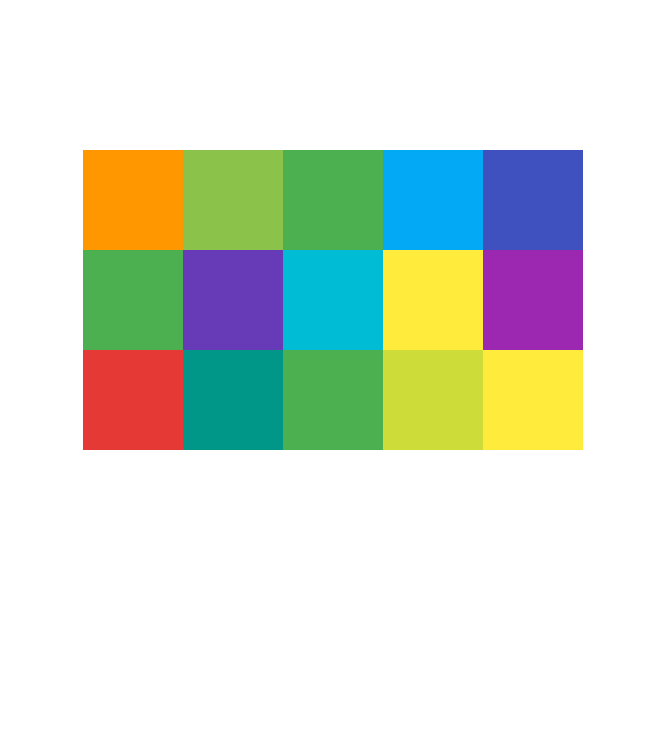
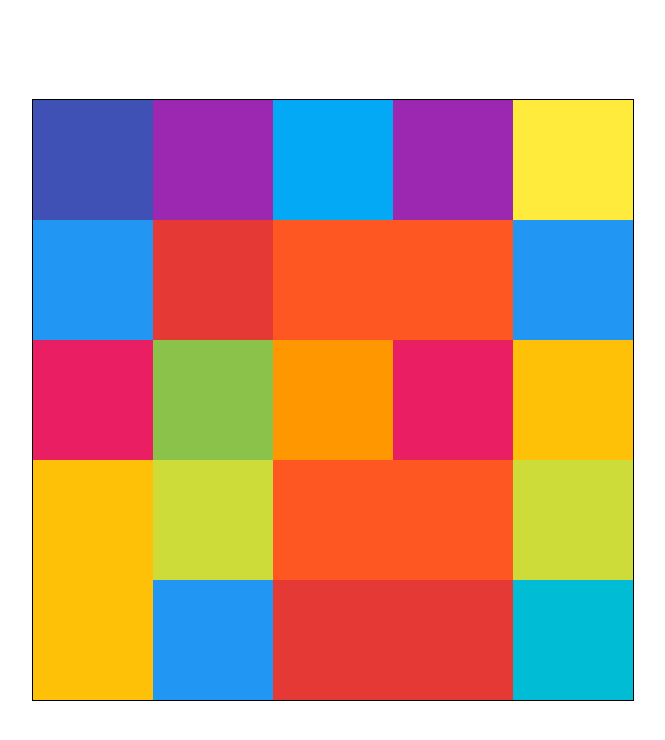
Before and after one commit to Tally2014/React-colorbox-app, a React (Vite) app: page / in a window 1280 px wide. Shown: the top 740 px of the page, without its empty margins (307-972 px from the left). Built offline with nearby package versions, Linux system fonts and the light colour scheme.

Commit message:
Colt Solution

```diff
--- a/src/App.jsx
+++ b/src/App.jsx
@@ -3,9 +3,28 @@ import ColorBoxes from './ColorBoxes'
 
 function App() {
 
+  const colors = [
+    "#E53935",
+    "#E91E63",
+    "#9C27B0",
+    "#673AB7",
+    "#3F51B5",
+    "#2196F3",
+    "#03A9F4",
+    "#00BCD4",
+    "#009688",
+    "#4CAF50",
+    "#8BC34A",
+    "#CDDC39",
+    "#FFEB3B",
+    "#FFC107",
+    "#FF9800",
+    "#FF5722",
+  ];
+
   return (
     <>
-      <ColorBoxes/>
+      <ColorBoxes colors={colors}/>
     </>
   )
 }
--- /dev/null
+++ b/src/ColorBox.css
@@ -0,0 +1,4 @@
+.ColorBox {
+  width: 20%;
+  height: 20%;
+}
--- a/src/ColorBox.jsx
+++ b/src/ColorBox.jsx
@@ -1,6 +1,27 @@
 import {useState} from 'react';
+import "./ColorBox.css";
+
+function randomChoice(arr){
+    const idx = Math.floor(Math.random() * arr.length);
+    return arr[idx];
+}
+
 export default function ColorBox({colors}) {
 
+  const [color, setColor] = useState(randomChoice(colors));
+  const ChangeColor = () =>{
+    const randomColor = randomChoice(colors);
+    setColor(randomColor);
+  }
+
+  return(
+    <div className='ColorBox'
+        onClick={ChangeColor}
+        style={{background: color}}>
+
+    </div>
+  )
+  /*
   const RandColor = ()=> colors[Math.floor(Math.random() * colors.length)];
 
   return (
@@ -18,5 +39,5 @@ export default function ColorBox({colors}) {
         <div key={index} style={styles} onClick={ChangeColor}></div>
       )
     })
-  )
+  )*/
 }
--- a/src/ColorBoxes.css
+++ b/src/ColorBoxes.css
@@ -1,5 +1,7 @@
 .Colorboxes {
-  display: grid;
-  grid-template-columns: repeat(5, 1fr);
-  grid-template-rows: repeat(5, 1fr);
+  width: 600px;
+  height: 600px;
+  border: 1px solid black;
+  display: flex;
+  flex-wrap: wrap;
 }
--- a/src/ColorBoxes.jsx
+++ b/src/ColorBoxes.jsx
@@ -1,27 +1,11 @@
 import ColorBox from "./ColorBox"
 import "./ColorBoxes.css"
-export default function ColorBoxes() {
+export default function ColorBoxes({colors}) {
+    const boxes = [];
+    for (let i = 0; i < 25; i++){
+        boxes.push(<ColorBox colors={colors}/>)
+    }
   return (
-    <div className="Colorboxes">
-        <ColorBox colors={
-            [
-                "#E53935",
-                "#E91E63",
-                "#9C27B0",
-                "#673AB7",
-                "#3F51BF",
-                "#2196F3",
-                "#03A9F4",
-                "#00BCD4",
-                "#009688",
-                "#4CAF50",
-                "#8BC34A",
-                "#CDDC39",
-                "#FFEB3B",
-                "#FF9800",
-                "#FF5722",
-            ]
-        }/>
-    </div>
+    <div className="Colorboxes">{boxes}</div>
   )
 }
```
